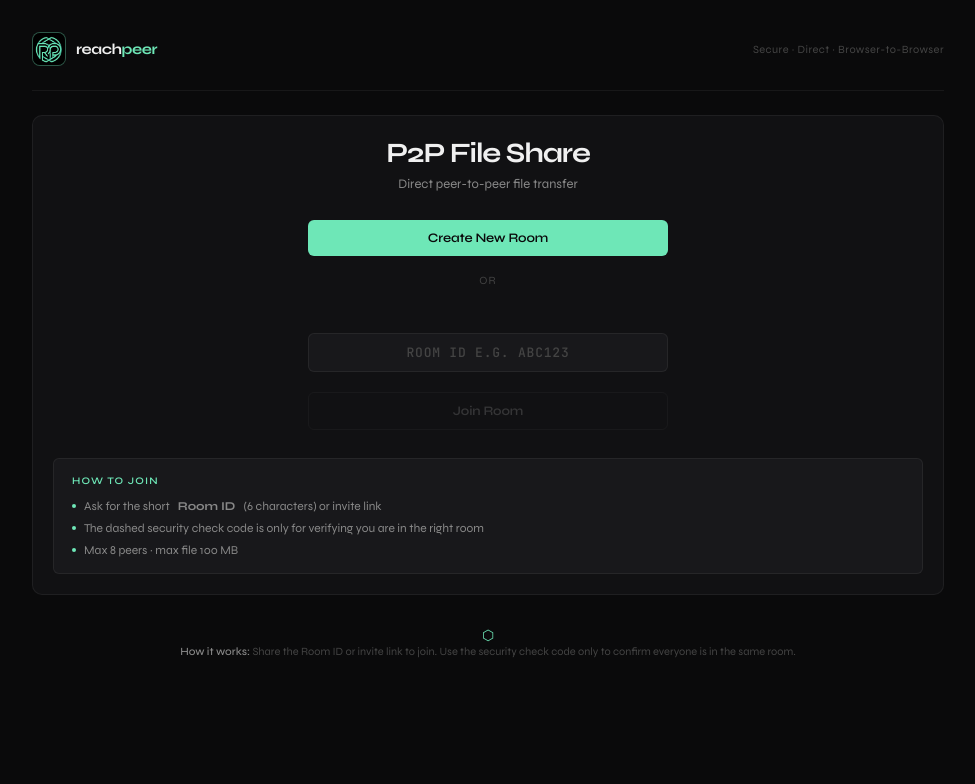
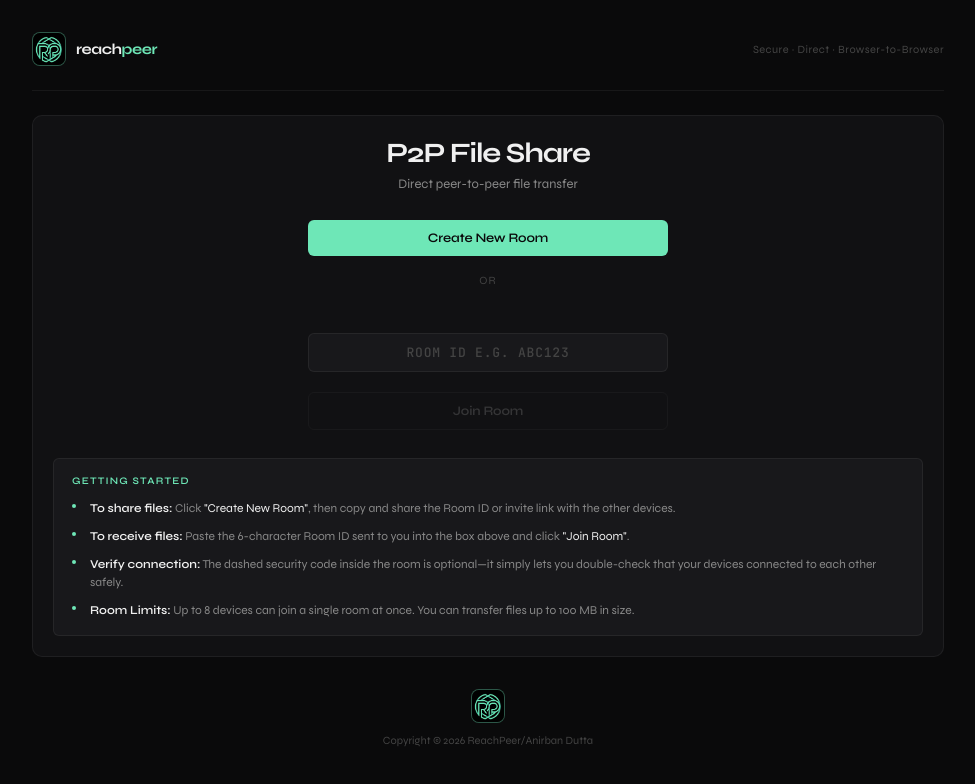
Before and after one commit to AnirbanDutta22/p2p-file-share-application, a React (Vite) app in the folder client/: page / in a window 1280 px wide. Shown: the top 784 px of the page, without its empty margins (152-1127 px from the left). Built offline with nearby package versions, Linux system fonts and the light colour scheme; no server answers.

Commit message:
update - UI/UX, peer selection method

```diff
--- a/client/src/App.css
+++ b/client/src/App.css
@@ -610,31 +610,45 @@ body {
   letter-spacing: 0.12em;
   text-transform: uppercase;
   color: var(--accent);
-  margin-bottom: 12px;
+  margin: 0 0 12px;
 }
 
 .info-box ul {
   list-style: none;
+  margin: 0;
+  padding: 0;
   display: flex;
   flex-direction: column;
-  gap: 8px;
+  gap: 10px;
 }
 
 .info-box li {
+  display: grid;
+  grid-template-columns: 8px 1fr; /* bullet + content */
+  column-gap: 10px;
+  align-items: start;
   font-size: 12px;
+  line-height: 1.5;
   color: var(--text-secondary);
-  display: flex;
-  align-items: center;
-  gap: 8px;
 }
 
 .info-box li::before {
   content: "";
   width: 4px;
   height: 4px;
+  margin-top: 0.45em; /* aligns bullet with first line */
   border-radius: 50%;
   background: var(--accent);
-  flex-shrink: 0;
+}
+
+.info-box li strong {
+  color: var(--text-primary);
+  font-weight: 600;
+}
+
+.info-box li em {
+  font-style: normal;
+  color: var(--text-primary);
 }
 
 /* ── Buttons ────────────────────────────────────── */
@@ -654,6 +668,22 @@ body {
   width: 100%;
   max-width: 360px;
   margin-bottom: 8px;
+}
+
+.btn-small {
+  padding: 3px 6px;
+  font-family: var(--font-ui);
+  font-size: 10px;
+  font-weight: 600;
+  border-radius: var(--radius-sm);
+  cursor: pointer;
+  transition:
+    opacity 0.15s,
+    background 0.15s,
+    color 0.15s;
+  letter-spacing: -0.01em;
+  width: 100%;
+  max-width: 80px;
 }
 
 .btn-primary {
@@ -683,6 +713,17 @@ body {
 }
 
 /* ── Peer Status ────────────────────────────────── */
+
+.local-user-badge {
+  padding: 12px;
+  background-color: var(--bg-hover);
+  border: 1px dashed var(--accent);
+  border-radius: var(--radius-sm);
+  margin-bottom: 16px;
+  display: flex;
+  align-items: center;
+  justify-content: space-between;
+}
 
 .peer-status {
 }
@@ -983,10 +1024,15 @@ body {
 /* ── Footer ─────────────────────────────────────── */
 
 .app-footer {
-  margin-top: 2rem;
+  margin: 2rem 0;
   text-align: center;
   font-size: 12px;
   color: var(--text-tertiary);
+  display: flex;
+  flex-direction: column;
+  align-items: center;
+  justify-content: center;
+  row-gap: 10px;
 }
 
 /* ── Error ──────────────────────────────────────── */
--- a/client/src/App.jsx
+++ b/client/src/App.jsx
@@ -193,7 +193,10 @@ export default function App() {
     });
   }, [addReceipt, handleJoinRoom]);
 
-  const handleSendFile = async (peerId, file) => {
+  const handleSendFile = useCallback(
+    async (targetPeerIds, file) => {
+      if (targetPeerIds.length === 0) return;
+
       if (file.size > maxFileSizeBytes) {
         setError(
           `File exceeds max size of ${Math.round(maxFileSizeBytes / (1024 * 1024))} MB`,
@@ -201,6 +204,7 @@ export default function App() {
         return;
       }
 
+      for (const peerId of targetPeerIds) {
         try {
           setTransfers((prev) => ({
             ...prev,
@@ -222,7 +226,10 @@ export default function App() {
             return next;
           });
         }
-  };
+      }
+    },
+    [maxFileSizeBytes],
+  );
 
   const dismissReceipt = (id) => {
     setReceipts((prev) => prev.filter((r) => r.id !== id));
@@ -286,7 +293,7 @@ export default function App() {
               peerCount={peers.length}
             />
             <div className="app-content">
-              <PeerStatus peers={peers} />
+              <PeerStatus peers={peers} myId={socketService.socket?.id} />
               <FileTransfer
                 peers={peers}
                 onSendFile={handleSendFile}
@@ -315,12 +322,15 @@ export default function App() {
       </main>
 
       <footer className="app-footer">
-        <span className="footer-icon">⬡</span>
-        <p className="footer-text">
+        <div className="logo-mark">
+          <img src="/logo1.jpeg" alt="reachpeer_logo" />
+        </div>
+        {/* <p className="footer-text">
           <strong>How it works:</strong> Share the Room ID or invite link to
           join. Use the security check code only to confirm everyone is in the
           same room.
-        </p>
+        </p> */}
+        <p className="footer-text">Copyright © 2026 ReachPeer/Anirban Dutta</p>
       </footer>
     </div>
   );
--- a/client/src/components/FileTransfer.jsx
+++ b/client/src/components/FileTransfer.jsx
@@ -14,7 +14,7 @@ export default function FileTransfer({
   maxFileSizeBytes = LIMITS.maxFileSizeBytes,
 }) {
   const [selectedFile, setSelectedFile] = useState(null);
-  const [selectedPeer, setSelectedPeer] = useState("");
+  const [selectedPeers, setSelectedPeers] = useState([]);
   const [dragOver, setDragOver] = useState(false);
   const [fileError, setFileError] = useState(null);
   const fileInputRef = useRef(null);
@@ -55,11 +55,29 @@ export default function FileTransfer({
     if (file) validateAndSetFile(file);
   };
 
+  // Helper toggler function
+  const handleTogglePeer = (peerId) => {
+    setSelectedPeers(
+      (prev) =>
+        prev.includes(peerId)
+          ? prev.filter((id) => id !== peerId) // Deselect if already present
+          : [...prev, peerId], // Add to collection
+    );
+  };
+
+  const handleSelectAll = () => {
+    if (selectedPeers.length === connectedPeers.length) {
+      setSelectedPeers([]); // If all are selected, clear selections
+    } else {
+      setSelectedPeers(connectedPeers.map((p) => p.id)); // Select everyone
+    }
+  };
+
   const handleSend = () => {
-    if (selectedFile && selectedPeer) {
-      onSendFile(selectedPeer, selectedFile);
+    if (selectedFile && selectedPeers) {
+      onSendFile(selectedPeers, selectedFile);
       setSelectedFile(null);
-      setSelectedPeer("");
+      setSelectedPeers([]);
       setFileError(null);
       if (fileInputRef.current) fileInputRef.current.value = "";
     }
@@ -110,29 +128,101 @@ export default function FileTransfer({
           </div>
 
           <div className="form-group">
-            <label htmlFor="peer-select">Send to:</label>
-            <select
-              id="peer-select"
-              value={selectedPeer}
-              onChange={(e) => setSelectedPeer(e.target.value)}
-              className="peer-select"
+            <div
+              style={{
+                display: "flex",
+                justifyContent: "space-between",
+                alignItems: "center",
+              }}
             >
-              <option value="">Select a peer...</option>
-              {connectedPeers.map((peer) => (
-                <option key={peer.id} value={peer.id}>
-                  {peer.id.substring(0, 8)}
-                </option>
-              ))}
-            </select>
+              <label>Send Target(s):</label>
+              {connectedPeers.length > 0 && (
+                <button
+                  type="button"
+                  onClick={handleSelectAll}
+                  className="btn-small"
+                  style={{ flexBasis: "30%" }}
+                >
+                  {selectedPeers.length === connectedPeers.length
+                    ? "Clear All"
+                    : "Select All"}
+                </button>
+              )}
+            </div>
+
+            {connectedPeers.length === 0 ? (
+              <p
+                style={{
+                  color: "#64748b",
+                  fontSize: "0.85rem",
+                  italic: "true",
+                }}
+              >
+                No active peers available to receive payloads.
+              </p>
+            ) : (
+              <div
+                className="peer-pill-grid"
+                style={{
+                  display: "flex",
+                  flexWrap: "wrap",
+                  gap: "8px",
+                  marginTop: "6px",
+                }}
+              >
+                {connectedPeers.map((peer) => {
+                  const isSelected = selectedPeers.includes(peer.id);
+                  const shortId = peer.id.substring(0, 8);
+
+                  return (
+                    <button
+                      key={peer.id}
+                      type="button"
+                      onClick={() => handleTogglePeer(peer.id)}
+                      style={{
+                        display: "inline-flex",
+                        alignItems: "center",
+                        gap: "6px",
+                        padding: "6px 14px",
+                        borderRadius: "6px",
+                        border: isSelected
+                          ? "2px solid #6ee7b7"
+                          : "2px solid #cbd5e1",
+                        backgroundColor: "#1f1f23",
+                        color: isSelected ? "#6ee7b7" : "#f0f0f0",
+                        cursor: "pointer",
+                        fontSize: "0.85rem",
+                        fontWeight: isSelected ? "600" : "400",
+                        transition: "all 0.15s ease",
+                      }}
+                    >
+                      {/* Colored circle status indicators inside the selection pill */}
+                      <span
+                        style={{
+                          width: "8px",
+                          height: "8px",
+                          borderRadius: "50%",
+                          backgroundColor: isSelected ? "#6ee7b7" : "#94a3b8",
+                        }}
+                      />
+                      {shortId}
+                    </button>
+                  );
+                })}
+              </div>
+            )}
           </div>
 
           <button
             type="button"
             onClick={handleSend}
-            disabled={!selectedFile || !selectedPeer}
+            disabled={!selectedFile || selectedPeers.length === 0}
             className="btn btn-primary"
           >
             Send File
+            {selectedPeers.length > 1
+              ? ` to ${selectedPeers.length} Peers`
+              : " to 1 Peer"}
           </button>
         </div>
       )}
--- a/client/src/components/PeerStatus.jsx
+++ b/client/src/components/PeerStatus.jsx
@@ -93,8 +93,10 @@ function PeerFingerprint({ fingerprint }) {
   );
 }
 
-export default function PeerStatus({ peers }) {
+export default function PeerStatus({ peers, myId }) {
   const { nicknames, setNickname } = usePeerNicknames(peers);
+
+  const myShortId = myId ? myId.substring(0, 8) : "Connecting...";
 
   if (peers.length === 0) {
     return (
@@ -109,6 +111,19 @@ export default function PeerStatus({ peers }) {
 
   return (
     <div className="peer-status panel">
+      <div className="local-user-badge">
+        <div style={{ display: "flex", alignItems: "center", gap: "10px" }}>
+          <div className="peer-id" style={{ fontWeight: "bold" }}>
+            Your ID: {myShortId}
+          </div>
+        </div>
+        <span
+          className="peer-connection-status connected"
+          style={{ fontSize: "0.8rem" }}
+        >
+          Active
+        </span>
+      </div>
       <h3>Connected Peers ({peers.length})</h3>
       <div className="peer-list">
         {peers.map((peer) => {
--- a/client/src/components/RoomManager.jsx
+++ b/client/src/components/RoomManager.jsx
@@ -179,19 +179,38 @@ export default function RoomManager({
       </div>
 
       <div className="info-box">
-        <h3>How to join</h3>
+        <h3>Getting Started</h3>
+
         <ul>
           <li>
-            Ask for the short <strong>Room ID</strong> (6 characters) or invite
-            link
+            <div>
+              <strong>To share files:</strong> Click <em>"Create New Room"</em>,
+              then copy and share the Room ID or invite link with the other
+              devices.
+            </div>
           </li>
+
           <li>
-            The dashed security check code is only for verifying you are in the
-            right room
+            <div>
+              <strong>To receive files:</strong> Paste the 6-character Room ID
+              sent to you into the box above and click <em>"Join Room"</em>.
+            </div>
           </li>
+
           <li>
-            Max {maxRoomSize} peers · max file{" "}
-            {Math.round(LIMITS.maxFileSizeBytes / (1024 * 1024))} MB
+            <div>
+              <strong>Verify connection:</strong> The dashed security code
+              inside the room is optional—it simply lets you double-check that
+              your devices connected to each other safely.
+            </div>
+          </li>
+
+          <li>
+            <div>
+              <strong>Room Limits:</strong> Up to {maxRoomSize} devices can join
+              a single room at once. You can transfer files up to{" "}
+              {Math.round(LIMITS.maxFileSizeBytes / (1024 * 1024))} MB in size.
+            </div>
           </li>
         </ul>
       </div>
```
Lines whose indentation alone changed are shown as unchanged.
